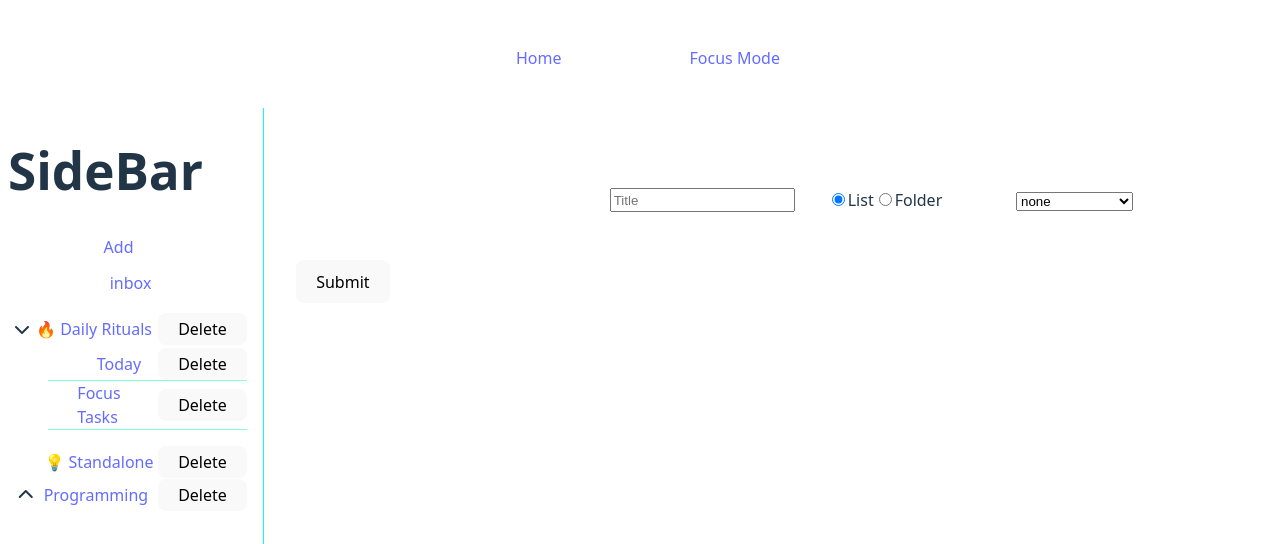
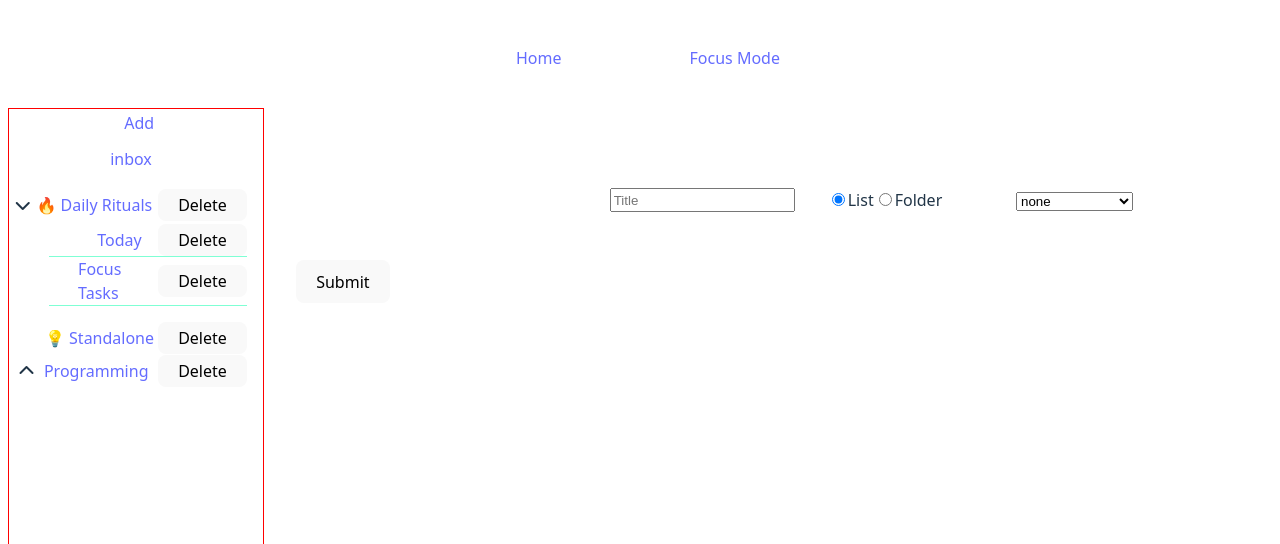
Before and after one commit to thomaswilliamscode/todo, a React (Vite) app: page / in a window 1280 px wide. Shown: the top 544 px of the page. Built offline with nearby package versions, Linux system fonts and the light colour scheme.

Commit message:
Enhance Sidebar styling with border and padding adjustments

```diff
--- a/src/components/Sidebar.tsx
+++ b/src/components/Sidebar.tsx
@@ -5,14 +5,10 @@ export default function Sidebar () {
   return (
     <div id='sidebar'>
       <div id='sidebar-top'>
-        <h1>SideBar</h1>
       </div>
       <div id='sidebar-bottom'>
-        {/* <div id='inbox'>
-          <Link to='/inbox'><h9>Inbox</h9></Link>
-        </div> */}
         <div className='sidebar-add'>
-          <Link to='/add'>Add</Link>
+          <Link id='add-link' to='/add'>Add</Link>
         </div>
         <SidebarFoldersAndLists />
       </div>
--- a/src/index.css
+++ b/src/index.css
@@ -73,6 +73,7 @@ html, body {
   flex: 0 0 20%;
   border-right: 0.5px solid aqua;
   padding-right: 1rem;
+  border: 1px solid red;
 }
 
 .lists-in-folder{
@@ -120,6 +121,10 @@ html, body {
   margin-left: 40%;
   padding: 2px 0px;
   margin-bottom: 0.5rem;
+}
+
+#add-link{
+  padding-left: 1.25rem;
 }
 
 .sidebar-folder{
```
